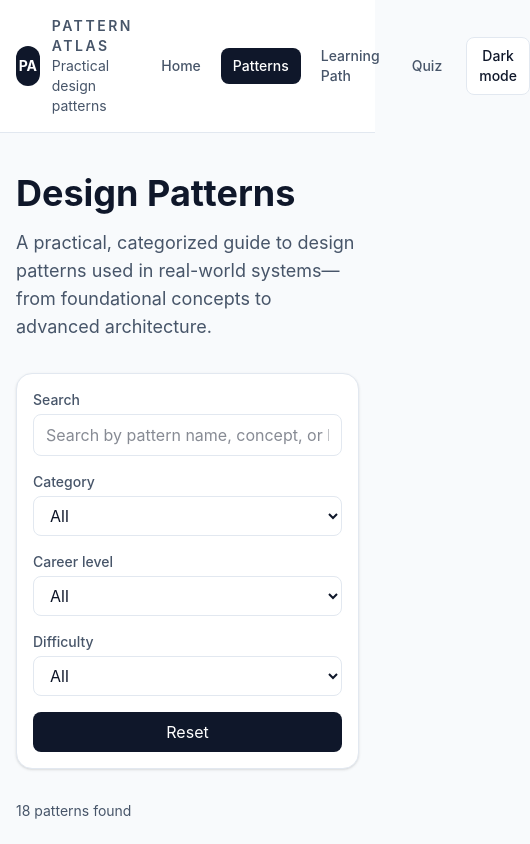
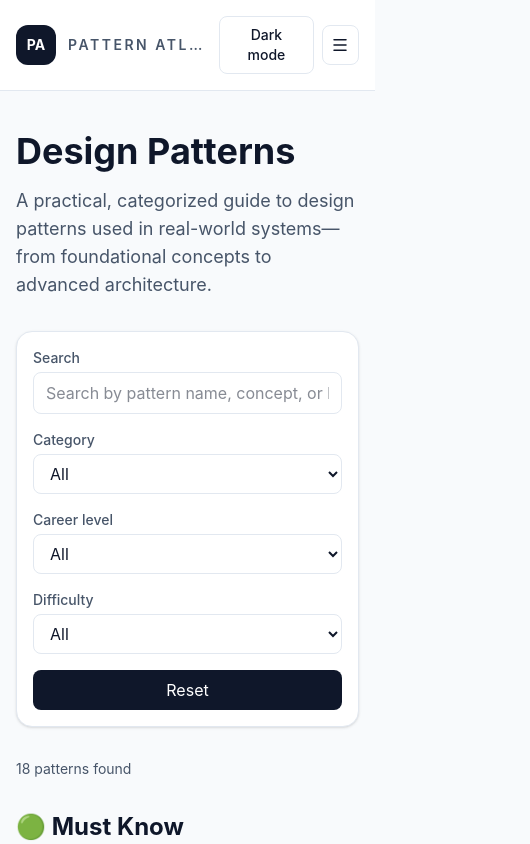
Before and after one commit to connorwilsongroark/pattern-atlas, a React (Vite) app: page /patterns in a window 390 px wide. Shown: the top 844 px of the page, 530 px wide, since content can reach past the window. Built offline with nearby package versions, Linux system fonts and the light colour scheme.

Commit message:
Started making site mobile responsive. Added data-driven nav items for both header and footer

```diff
--- a/package.json
+++ b/package.json
@@ -11,6 +11,7 @@
   },
   "dependencies": {
     "@tailwindcss/vite": "^4.2.1",
+    "lucide-react": "^1.7.0",
     "react": "^19.1.1",
     "react-dom": "^19.1.1",
     "react-router-dom": "^7.13.1",
--- a/src/App.tsx
+++ b/src/App.tsx
@@ -1,36 +1,26 @@
 import { Route, Routes } from "react-router-dom";
 import { ScrollToTop } from "./components/routing/ScrollToTop";
+import { Layout } from "./layout/Layout";
 import { HomePage } from "./pages/HomePage";
 import { PatternsPage } from "./pages/PatternsPage";
 import { PatternDetailPage } from "./pages/PatternDetailPage";
 import { LearningPathPage } from "./pages/LearningPathPage";
 import { ComparePage } from "./pages/ComparePage";
 import { QuizPage } from "./pages/QuizPage";
-import { SiteHeader } from "./components/layout/SiteHeader";
-import { SiteFooter } from "./components/layout/SiteFooter";
 
 function App() {
   return (
-    <div className='min-h-screen bg-[var(--color-bg)] text-[var(--color-text)]'>
+    <Layout>
       <ScrollToTop />
-      <SiteHeader />
-
-      <main>
       <Routes>
         <Route path='/' element={<HomePage />} />
         <Route path='/patterns' element={<PatternsPage />} />
         <Route path='/patterns/:slug' element={<PatternDetailPage />} />
-          <Route
-            path='/compare/:leftSlug/:rightSlug'
-            element={<ComparePage />}
-          />
+        <Route path='/compare/:leftSlug/:rightSlug' element={<ComparePage />} />
         <Route path='/learning-path' element={<LearningPathPage />} />
         <Route path='/quiz' element={<QuizPage />} />
       </Routes>
-      </main>
-
-      <SiteFooter />
-    </div>
+    </Layout>
   );
 }
 
--- a/src/components/layout/SiteFooter.tsx
+++ b/src/components/layout/SiteFooter.tsx
@@ -1,64 +1,50 @@
 import { Link } from "react-router-dom";
+import { footerNavItems } from "./navItems";
 
 export function SiteFooter() {
   return (
     <footer className='border-t border-[var(--color-border)] bg-[var(--color-surface)]'>
-      <div className='mx-auto grid max-w-6xl gap-10 px-4 py-12 md:grid-cols-[1.5fr_1fr_1fr]'>
+      <div className='mx-auto grid max-w-6xl gap-8 px-4 py-10 sm:gap-10 sm:py-12 md:grid-cols-[1.5fr_1fr_1fr]'>
         <div className='space-y-4'>
           <div>
             <p className='text-sm font-semibold uppercase tracking-[0.18em] text-[var(--color-text-muted)]'>
               Pattern Atlas
             </p>
-            <h2 className='mt-2 text-2xl font-bold tracking-tight text-[var(--color-text)]'>
+            <h2 className='mt-2 text-xl font-bold tracking-tight text-[var(--color-text)] sm:text-2xl'>
               Learn patterns in a way that actually sticks.
             </h2>
           </div>
 
-          <p className='max-w-md text-[var(--color-text-muted)]'>
+          <p className='max-w-md text-sm text-[var(--color-text-muted)] sm:text-base'>
             A practical reference for learning software design patterns through
             categorized explanations, side-by-side comparisons, and interactive
             quizzes.
           </p>
         </div>
 
-        <div>
-          <h3 className='text-sm font-semibold uppercase tracking-[0.16em] text-[var(--color-text-muted)]'>
-            Explore
-          </h3>
-          <div className='mt-4 flex flex-col gap-3 text-[var(--color-text-muted)]'>
-            <Link to='/' className='hover:text-[var(--color-text)]'>
-              Home
-            </Link>
-            <Link to='/patterns' className='hover:text-[var(--color-text)]'>
-              Patterns
-            </Link>
-            <Link to='/quiz' className='hover:text-[var(--color-text)]'>
-              Quiz
-            </Link>
-            <Link
-              to='/compare/strategy/state'
-              className='hover:text-[var(--color-text)]'
-            >
-              Compare patterns
-            </Link>
+        {footerNavItems.map((section) => (
+          <div key={section.label}>
+            <h3 className='text-sm font-semibold uppercase tracking-[0.16em] text-[var(--color-text-muted)]'>
+              {section.label}
+            </h3>
+
+            <div className='mt-4 flex flex-col gap-3 text-sm text-[var(--color-text-muted)] sm:text-base'>
+              {section.navItems.map((item) => (
+                <Link
+                  key={item.to}
+                  to={item.to}
+                  className='transition hover:text-[var(--color-text)]'
+                >
+                  {item.label}
+                </Link>
+              ))}
+            </div>
           </div>
-        </div>
-
-        <div>
-          <h3 className='text-sm font-semibold uppercase tracking-[0.16em] text-[var(--color-text-muted)]'>
-            Focus areas
-          </h3>
-          <div className='mt-4 space-y-3 text-[var(--color-text-muted)]'>
-            <p>Must Know</p>
-            <p>Good to Know</p>
-            <p>De-emphasize</p>
-            <p>Scenario-based practice</p>
-          </div>
-        </div>
+        ))}
       </div>
 
       <div className='border-t border-[var(--color-border)]'>
-        <div className='mx-auto flex max-w-6xl flex-col gap-3 px-4 py-4 text-sm text-[var(--color-text-muted)] md:flex-row md:items-center md:justify-between'>
+        <div className='mx-auto flex max-w-6xl flex-col gap-2 px-4 py-4 text-sm text-[var(--color-text-muted)] md:flex-row md:items-center md:justify-between'>
           <p>Built as a practical software architecture learning tool.</p>
           <p>© Pattern Atlas</p>
         </div>
--- a/src/components/layout/SiteHeader.tsx
+++ b/src/components/layout/SiteHeader.tsx
@@ -1,13 +1,24 @@
+import { useState } from "react";
 import { NavLink } from "react-router-dom";
+import { Menu, X } from "lucide-react";
 import { ThemeToggle } from "../ui/ThemeToggle";
+import { headerNavItems } from "./navItems";
 
-function NavItem({ to, children }: { to: string; children: React.ReactNode }) {
+type NavItemProps = {
+  to: string;
+  children: React.ReactNode;
+  onClick?: () => void;
+};
+
+function NavItem({ to, children, onClick }: NavItemProps) {
   return (
     <NavLink
       to={to}
+      onClick={onClick}
       className={({ isActive }) =>
         [
           "rounded-lg px-3 py-2 text-sm font-medium transition",
+          "block w-full whitespace-nowrap",
           isActive
             ? "bg-[var(--color-primary)] text-[var(--color-primary-foreground)]"
             : "text-[var(--color-text-muted)] hover:bg-[var(--color-surface-alt)] hover:text-[var(--color-text)]",
@@ -20,33 +31,81 @@ function NavItem({ to, children }: { to: string; children: React.ReactNode }) {
 }
 
 export function SiteHeader() {
+  const [isMenuOpen, setIsMenuOpen] = useState(false);
+
+  function closeMenu() {
+    setIsMenuOpen(false);
+  }
+
+  function toggleMenu() {
+    setIsMenuOpen((value) => !value);
+  }
+
   return (
     <header className='sticky top-0 z-40 border-b border-[var(--color-border)] bg-[var(--color-surface)]/90 backdrop-blur'>
-      <div className='mx-auto flex max-w-6xl items-center justify-between px-4 py-4'>
-        <NavLink to='/' className='flex items-center gap-3'>
-          <div className='flex h-10 w-10 items-center justify-center rounded-xl bg-[var(--color-primary)] text-sm font-bold text-[var(--color-primary-foreground)]'>
+      <div className='mx-auto max-w-6xl px-4'>
+        <div className='flex items-center justify-between gap-4 py-4'>
+          <NavLink
+            to='/'
+            className='min-w-0 flex items-center gap-3'
+            onClick={closeMenu}
+          >
+            <div className='flex h-10 w-10 shrink-0 items-center justify-center rounded-xl bg-[var(--color-primary)] text-sm font-bold text-[var(--color-primary-foreground)]'>
               PA
             </div>
-          <div>
-            <p className='text-sm font-semibold uppercase tracking-[0.18em] text-[var(--color-text-muted)]'>
+
+            <div className='min-w-0'>
+              <p className='truncate text-sm font-semibold uppercase tracking-[0.18em] text-[var(--color-text-muted)]'>
                 Pattern Atlas
               </p>
-            <p className='text-sm text-[var(--color-text-muted)]'>
+              <p className='hidden text-sm text-[var(--color-text-muted)] sm:block'>
                 Practical design patterns
               </p>
             </div>
           </NavLink>
 
-        <div className='flex items-center gap-3'>
-          <nav className='flex items-center gap-2'>
-            <NavItem to='/'>Home</NavItem>
-            <NavItem to='/patterns'>Patterns</NavItem>
-            <NavItem to='/learning-path'>Learning Path</NavItem>
-            <NavItem to='/quiz'>Quiz</NavItem>
+          <div className='flex items-center gap-2'>
+            {/* Desktop nav */}
+            <nav className='hidden items-center gap-2 md:flex flex-nowrap'>
+              {headerNavItems.map((item) => (
+                <NavItem key={item.to} to={item.to}>
+                  {item.label}
+                </NavItem>
+              ))}
             </nav>
 
             <ThemeToggle />
+
+            <button
+              type='button'
+              onClick={toggleMenu}
+              className='inline-flex h-10 w-10 items-center justify-center rounded-lg border border-[var(--color-border)] bg-[var(--color-surface)] text-[var(--color-text)] transition hover:bg-[var(--color-surface-alt)] md:hidden'
+              aria-label={
+                isMenuOpen ? "Close navigation menu" : "Open navigation menu"
+              }
+              aria-expanded={isMenuOpen}
+              aria-controls='mobile-site-nav'
+            >
+              {isMenuOpen ? <X size={18} /> : <Menu size={18} />}
+            </button>
           </div>
+        </div>
+
+        {/* Mobile nav */}
+        {isMenuOpen && (
+          <div
+            id='mobile-site-nav'
+            className='border-t border-[var(--color-border)] py-3 md:hidden'
+          >
+            <nav className='flex flex-col gap-2 pb-1'>
+              {headerNavItems.map((item) => (
+                <NavItem key={item.to} to={item.to} onClick={closeMenu}>
+                  {item.label}
+                </NavItem>
+              ))}
+            </nav>
+          </div>
+        )}
       </div>
     </header>
   );
--- /dev/null
+++ b/src/components/layout/navItems.ts
@@ -0,0 +1,39 @@
+export type NavItemConfig = {
+  to: string;
+  label: string;
+};
+export type FooterNavConfig = {
+  label: string;
+  navItems: NavItemConfig[];
+};
+
+export const headerNavItems: NavItemConfig[] = [
+  { to: "/", label: "Home" },
+  { to: "/patterns", label: "Patterns" },
+  { to: "/learning-path", label: "Learning Path" },
+  { to: "/quiz", label: "Quiz" },
+] as const;
+
+// export const footerNavItems: NavItemConfig[] = [
+
+// ] as const;
+export const footerNavItems: FooterNavConfig[] = [
+  {
+    label: "Explore",
+    navItems: [
+      { to: "/", label: "Home" },
+      { to: "/patterns", label: "Patterns" },
+      { to: "/learning-path", label: "Learning Path" },
+      { to: "/compare/strategy/state", label: "Compare patterns" },
+      { to: "/quiz", label: "Quiz" },
+    ],
+  },
+  {
+    label: "Focus areas",
+    navItems: [
+      { to: "/patterns?category=must-know", label: "Must Know" },
+      { to: "/patterns?category=good-to-know", label: "Good to Know" },
+      { to: "/patterns?category=de-emphasize", label: "De-emphasize" },
+    ],
+  },
+];
--- /dev/null
+++ b/src/layout/Layout.tsx
@@ -0,0 +1,19 @@
+import type { ReactNode } from "react";
+import { SiteHeader } from "../components/layout/SiteHeader";
+import { SiteFooter } from "../components/layout/SiteFooter";
+
+type LayoutProps = {
+  children: ReactNode;
+};
+
+export function Layout({ children }: LayoutProps) {
+  return (
+    <div className='min-h-screen bg-[var(--color-bg)] text-[var(--color-text)]'>
+      <div className='flex min-h-screen flex-col'>
+        <SiteHeader />
+        <main className='min-w-0 flex-1'>{children}</main>
+        <SiteFooter />
+      </div>
+    </div>
+  );
+}
```
Also changed, not shown: 1 other file (tests, documents, lock files or other folders). Lines whose indentation alone changed are shown as unchanged.
